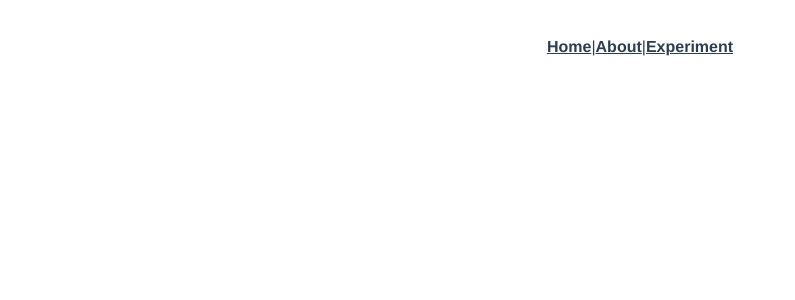
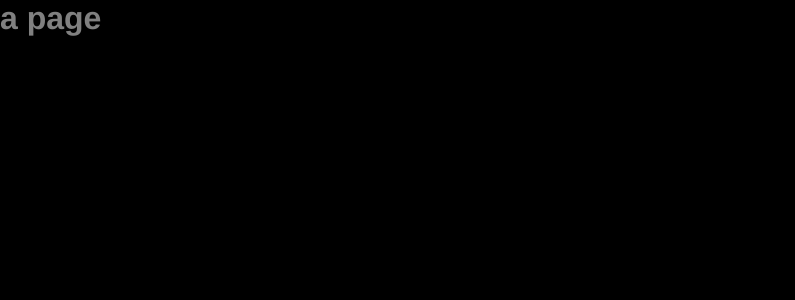
Before and after one commit to leonardpauli/snakecast-web, a Vue app: page /game in a window 1280 px wide. Shown: the top 300 px of the page, without its empty margins (0-795 px from the left). Built offline with nearby package versions, Linux system fonts and the light colour scheme.

Commit message:
routes: added main routes structure

```diff
--- a/src/App.vue
+++ b/src/App.vue
@@ -1,26 +1,19 @@
 <template lang="pug">
 #app
-	#nav
-		RouterLink(to='/') Home
-		| |
-		RouterLink(to='/about') About
-		| |
-		RouterLink(to='/input-experiment') Experiment
 	RouterView
 </template>
 <style lang="stylus">
+body, html
+	background black
+	color gray
+
+*
+	margin 0px
+	padding 0px
+
 #app
 	font-family 'Avenir', Helvetica, Arial, sans-serif
 	-webkit-font-smoothing antialiased
 	-moz-osx-font-smoothing grayscale
-	text-align center
-	color #2c3e50
 
-#nav
-	padding 30px
-	a
-		font-weight bold
-		color #2c3e50
-		&.router-link-exact-active
-			color #42b983
 </style>
--- a/src/components/HelloWorld.vue
+++ /dev/null
@@ -1,68 +0,0 @@
-<template lang="pug">
-.hello
-	h1 {{ msg }}
-	p
-		| For a guide and recipes on how to configure / customize this project,
-		br
-		| check out the
-		a(href='https://cli.vuejs.org', target='_blank', rel='noopener') vue-cli documentation
-		| .
-	h3 Installed CLI Plugins
-	ul
-		li
-			a(href='https://github.com/vuejs/vue-cli/tree/dev/packages/%40vue/cli-plugin-babel', target='_blank', rel='noopener') babel
-		li
-			a(href='https://github.com/vuejs/vue-cli/tree/dev/packages/%40vue/cli-plugin-eslint', target='_blank', rel='noopener') eslint
-		li
-			a(href='https://github.com/vuejs/vue-cli/tree/dev/packages/%40vue/cli-plugin-unit-jest', target='_blank', rel='noopener') unit-jest
-	h3 Essential Links
-	ul
-		li
-			a(href='https://vuejs.org', target='_blank', rel='noopener') Core Docs
-		li
-			a(href='https://forum.vuejs.org', target='_blank', rel='noopener') Forum
-		li
-			a(href='https://chat.vuejs.org', target='_blank', rel='noopener') Community Chat
-		li
-			a(href='https://twitter.com/vuejs', target='_blank', rel='noopener') Twitter
-		li
-			a(href='https://news.vuejs.org', target='_blank', rel='noopener') News
-	h3 Ecosystem
-	ul
-		li
-			a(href='https://router.vuejs.org', target='_blank', rel='noopener') vue-router
-		li
-			a(href='https://vuex.vuejs.org', target='_blank', rel='noopener') vuex
-		li
-			a(href='https://github.com/vuejs/vue-devtools#vue-devtools', target='_blank', rel='noopener') vue-devtools
-		li
-			a(href='https://vue-loader.vuejs.org', target='_blank', rel='noopener') vue-loader
-		li
-			a(href='https://github.com/vuejs/awesome-vue', target='_blank', rel='noopener') awesome-vue
-</template>
-
-<script>
-export default {
-	name: 'HelloWorld',
-	props: {
-		msg: String,
-	},
-}
-</script>
-
-<!-- Add "scoped" attribute to limit CSS to this component only -->
-<style scoped lang="stylus">
-h3
-  margin 40px 0 0
-
-ul
-  list-style-type none
-  padding 0
-
-li
-  display inline-block
-  margin 0 10px
-
-a
-  color #42b983
-</style>
--- a/src/router.js
+++ b/src/router.js
@@ -1,7 +1,19 @@
 import Vue from 'vue'
 import Router from 'vue-router'
+
 import Home from './views/Home.vue'
+
+import Settings from './views/Settings'
+
+import Scene from './views/Scene'
+import SceneCeiling from './views/Scene/Ceiling'
+import SceneFront from './views/Scene/Front'
+import SceneBars from './views/Scene/Bars'
+
+import Game from './views/Game'
+
 import InputExperiment from './views/InputExperiment.vue'
+
 
 /* global process */
 
@@ -11,19 +23,19 @@ export default new Router({
 	mode: 'history',
 	base: process.env.BASE_URL,
 	routes: [
-		{
-			path: '/',
-			name: 'home',
-			component: Home,
-		},
+		{ path: '/', name: 'home', component: Home },
 		{
 			path: '/about',
 			name: 'about',
-			// route level code-splitting
-			// this generates a separate chunk (about.[hash].js) for this route
-			// which is lazy-loaded when the route is visited.
 			component: ()=> import(/* webpackChunkName: "about" */ './views/About.vue'),
 		},
+		{ path: '/settings', name: 'settings', component: Settings },
+		{ path: '/scene', name: 'scene', component: Scene, children: [
+			{ path: '/ceiling', name: 'scene-ceiling', component: SceneCeiling },
+			{ path: '/front', name: 'scene-front', component: SceneFront },
+			{ path: '/bars', name: 'scene-bars', component: SceneBars },
+		] },
+		{ path: '/game', name: 'game', component: Game },
 		{ path: '/input-experiment', name: 'inputexperiment', component: InputExperiment },
 	],
 })
--- /dev/null
+++ b/src/views/Game/index.vue
@@ -0,0 +1,14 @@
+<template lang="pug">
+.root
+	h1 a page
+</template>
+<script>
+
+export default {
+
+}
+</script>
+<style scoped lang="stylus">
+
+
+</style>
--- a/src/views/Home.vue
+++ b/src/views/Home.vue
@@ -1,16 +1,14 @@
 <template lang="pug">
-.home
-	img(alt='Vue logo', src='../assets/logo.png')
-	HelloWorld(msg='Welcome to Your Vue.js App')
+.root
+	h1 a page
 </template>
 <script>
-// @ is an alias to /src
-import HelloWorld from '@/components/HelloWorld.vue'
 
 export default {
-	name: 'Home',
-	components: {
-		HelloWorld,
-	},
+
 }
 </script>
+<style scoped lang="stylus">
+
+
+</style>
--- /dev/null
+++ b/src/views/Scene/Bars.vue
@@ -0,0 +1,14 @@
+<template lang="pug">
+.root
+	h1 a page
+</template>
+<script>
+
+export default {
+
+}
+</script>
+<style scoped lang="stylus">
+
+
+</style>
--- /dev/null
+++ b/src/views/Scene/Ceiling.vue
@@ -0,0 +1,14 @@
+<template lang="pug">
+.root
+	h1 a page
+</template>
+<script>
+
+export default {
+
+}
+</script>
+<style scoped lang="stylus">
+
+
+</style>
--- /dev/null
+++ b/src/views/Scene/Front.vue
@@ -0,0 +1,14 @@
+<template lang="pug">
+.root
+	h1 a page
+</template>
+<script>
+
+export default {
+
+}
+</script>
+<style scoped lang="stylus">
+
+
+</style>
--- /dev/null
+++ b/src/views/Scene/index.vue
@@ -0,0 +1,14 @@
+<template lang="pug">
+.root
+	h1 a page
+</template>
+<script>
+
+export default {
+
+}
+</script>
+<style scoped lang="stylus">
+
+
+</style>
--- /dev/null
+++ b/src/views/Settings.vue
@@ -0,0 +1,14 @@
+<template lang="pug">
+.root
+	h1 a page
+</template>
+<script>
+
+export default {
+
+}
+</script>
+<style scoped lang="stylus">
+
+
+</style>
```
Also changed, not shown: 1 other file (tests, documents, lock files or other folders).
